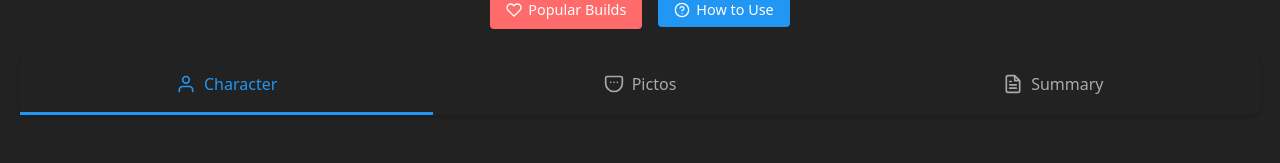
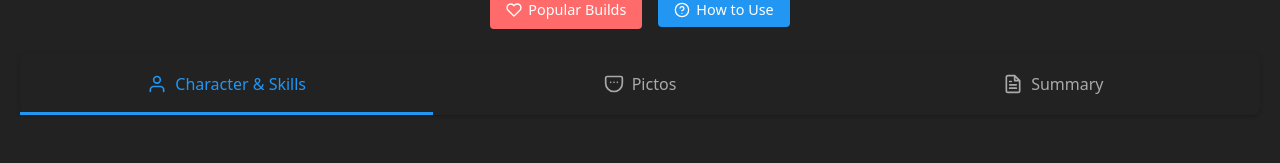
Before and after one commit to fmarlats/picto-builder, a Vue app: page / in a window 1280 px wide. Shown: the part 178-341 px from the top of the page. Built offline with nearby package versions, Linux system fonts and the light colour scheme.

Commit message:
feat: update TabNavigation label to include 'Skills' for better clarity

```diff
--- a/src/views/BuilderView.vue
+++ b/src/views/BuilderView.vue
@@ -719,7 +719,7 @@ const filteredPictos = computed(() => {
     <TabNavigation
       :activeTab="activeTab"
       :tabs="[
-        { id: 'character', label: 'Character', icon: 'M20 21v-2a4 4 0 0 0-4-4H8a4 4 0 0 0-4 4v2 M12 3a4 4 0 1 0 0 8 4 4 0 0 0 0-8z' },
+        { id: 'character', label: 'Character & Skills', icon: 'M20 21v-2a4 4 0 0 0-4-4H8a4 4 0 0 0-4 4v2 M12 3a4 4 0 1 0 0 8 4 4 0 0 0 0-8z' },
         { id: 'picto', label: 'Pictos', icon: 'M4 3h16a2 2 0 0 1 2 2v6a10 10 0 0 1-10 10A10 10 0 0 1 2 11V5a2 2 0 0 1 2-2z M8 10h.01 M12 10h.01 M16 10h.01' },
         { id: 'summary', label: 'Summary', icon: 'M14 2H6a2 2 0 0 0-2 2v16a2 2 0 0 0 2 2h12a2 2 0 0 0 2-2V8z M14 2v6h6 M16 13H8 M16 17H8 M10 9H8' }
       ]"
```
